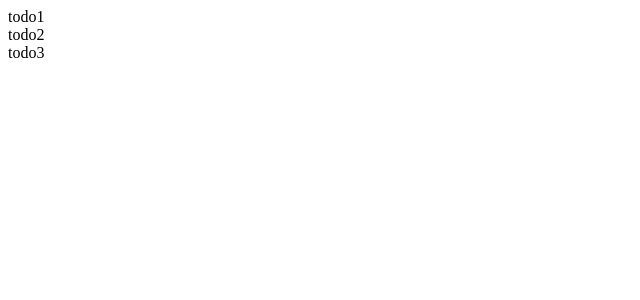
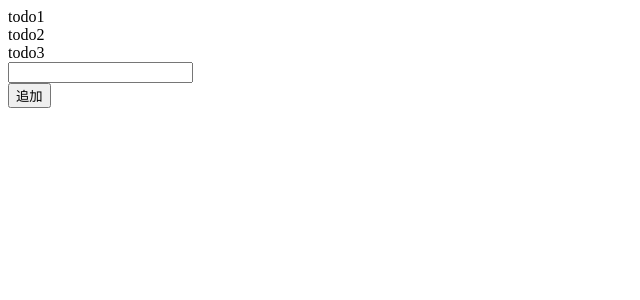
Before and after one commit to samsepy/react_todo, a React app: page / in a window 1280 px wide. Shown: the top 300 px of the page, without its empty margins (0-640 px from the left). Built offline with nearby package versions, Linux system fonts and the light colour scheme.

Commit message:
Formコンポーネント追加

```diff
--- a/src/index.jsx
+++ b/src/index.jsx
@@ -11,6 +11,19 @@ class TodoList extends React.Component {
         ))}
       </div>
     );
+  }
+}
+
+class Form extends React.Component {
+  render() {
+    return (
+      <div>
+        <form>
+          <input name="content" type="text"/><br />
+          <button type="submit">追加</button>
+        </form>
+      </div>
+    )
   }
 }
 
@@ -37,7 +50,10 @@ class App extends React.Component {
   }
   render () {
     return (
-      <TodoList todos={this.state.todos}/>
+      <div>
+        <TodoList todos={this.state.todos}/>
+        <Form />
+      </div>
     );
   }
 }
```
